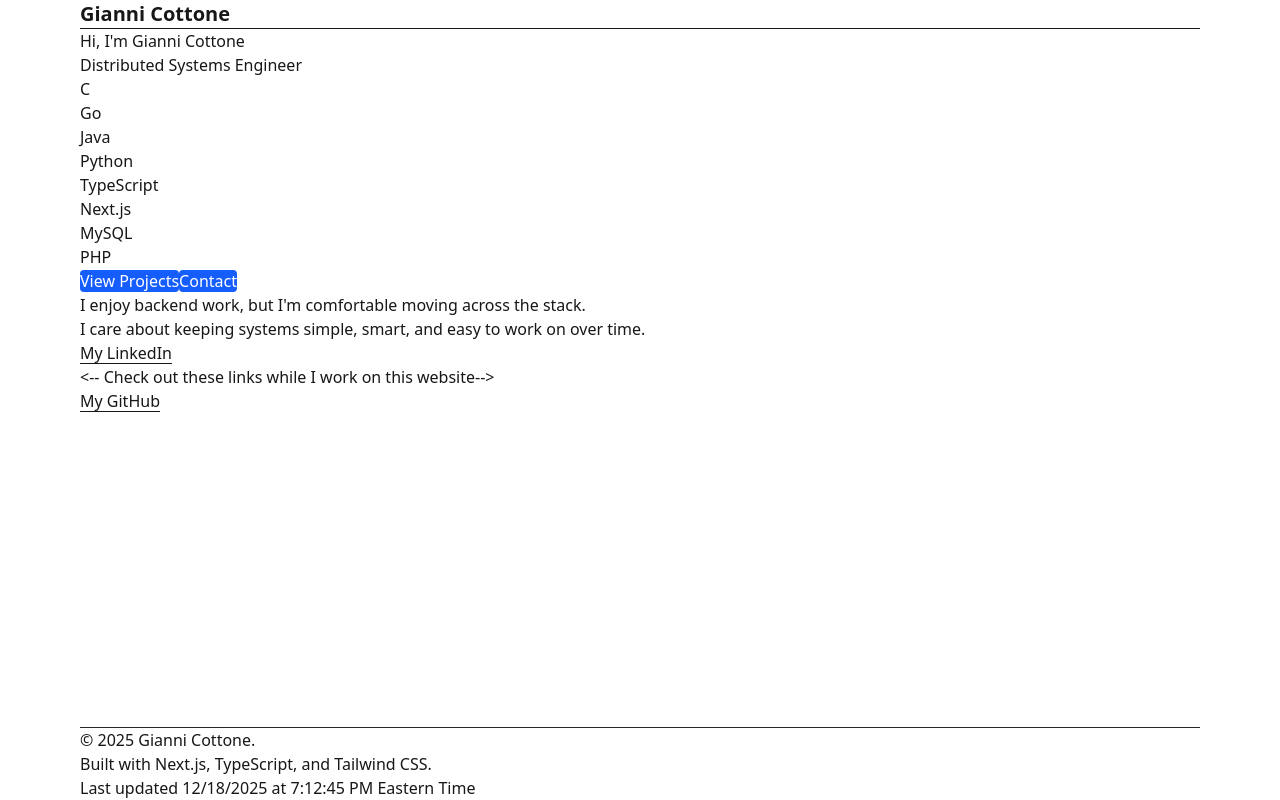
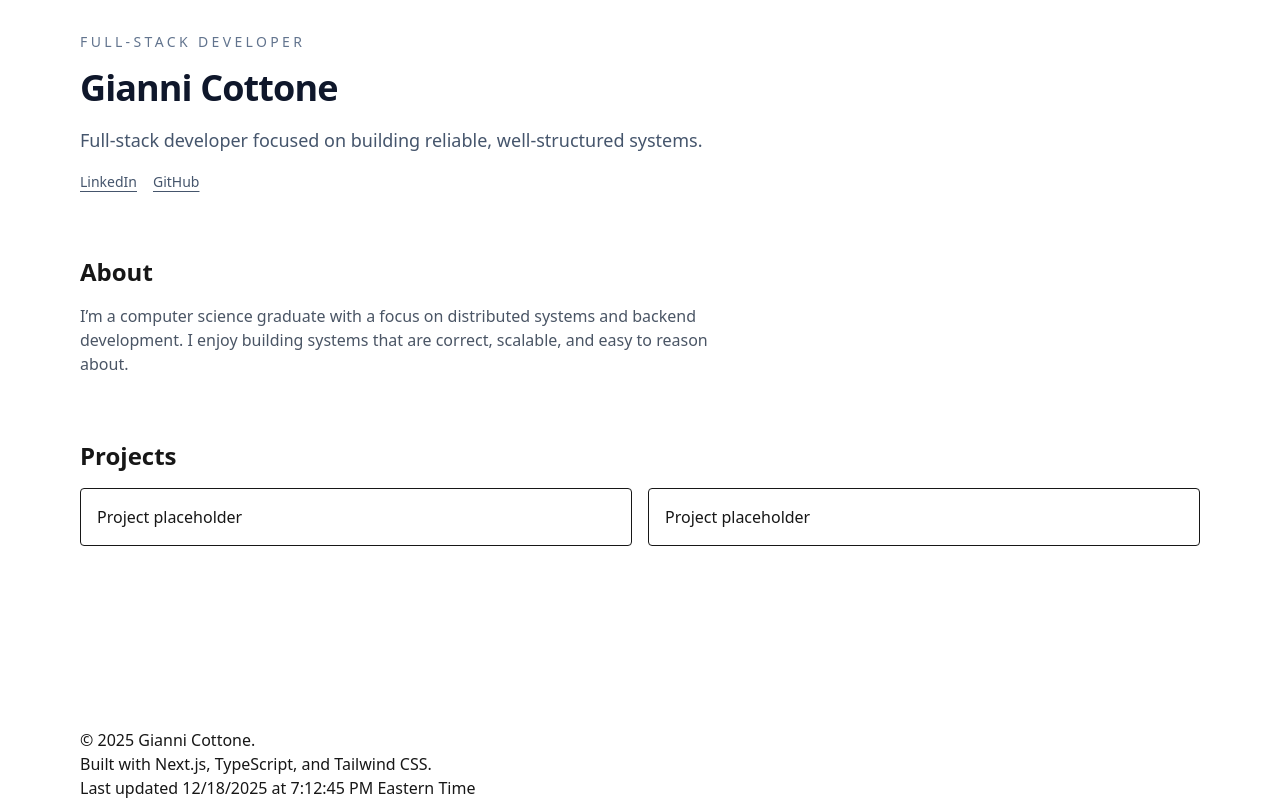
Before and after one commit to giannicottone/gianni-portfolio, a Next.js app: page / in a window 1280 px wide. Built offline with nearby package versions, Linux system fonts and the light colour scheme.

Commit message:
Removed Header For Now and revamped homepage

```diff
--- a/src/app/layout.tsx
+++ b/src/app/layout.tsx
@@ -18,7 +18,6 @@ export default function RootLayout({
     <html lang="en">
       <body className="min-h-screen">
       <div className="mx-auto w-full max-w-6xl px-4 flex min-h-screen flex-col">
-        <Header />
         <main className="flex-1">{children}</main>
         <Footer />
       </div>
--- a/src/app/page.tsx
+++ b/src/app/page.tsx
@@ -1,68 +1,73 @@
-
 import Link from "next/link";
 
-export default function Home() {
+const socialLinks = [
+  {
+    href: "https://www.linkedin.com/in/gianni-cottone/",
+    label: "LinkedIn",
+    description: "Connect professionally",
+  },
+  {
+    href: "https://github.com/giannicottone",
+    label: "GitHub",
+    description: "Browse my code",
+  },
+];
+
+export default function HomePage() {
   return (
-     <div>
-
-      <section>
-
-        <p>
-        Hi, I{"'"}m Gianni Cottone
-        </p>
-
-        <h1>
-        Distributed Systems Engineer
-        </h1>
-
-       <ul>
-        <li>C </li>
-        <li>Go</li>
-        <li>Java</li>
-        <li>Python</li>
-        <li>TypeScript</li>
-        <li>Next.js</li>
-        <li>MySQL</li>
-        <li>PHP</li>
-      </ul>
-
-        <nav>
-          <Link href="/projects" className="btn basis-1/4">
-            View Projects
-          </Link>
-          <Link href="/contact" className="btn basis-1/4">
-            Contact
-          </Link>
-        </nav>
-
-        <p>
-          I enjoy backend work, but I'm comfortable moving across the stack.
-          <span className="block">
-          I care about keeping systems simple, smart, and easy to work on over time.
-          </span>
-        </p>
-
-        <div>
-        <Link
-          href="https://www.linkedin.com/in/gianni-cottone/"
-          rel="noreferrer"
-          className="hover:text-neutral-400 underline underline-offset-4"
-        >
-          My LinkedIn
-        </Link>
-        <p>{"<--"} Check out these links while I work on this website{"-->"}</p>
-        <Link
-          href="https://github.com/giannicottone"
-          rel="noreferrer"
-          className="hover:text-neutral-400 underline underline-offset-4"
-        >
-          My GitHub
-        </Link>
+    <div className="space-y-16 py-8">
+      {/* Hero */}
+      <section className="space-y-4">
+        <div className="space-y-4">
+          <p className="text-sm font-medium uppercase tracking-[0.24em] text-slate-500">
+            Full-Stack Developer
+          </p>
+          <h1 className="text-4xl font-bold tracking-tight text-slate-900">
+            Gianni Cottone
+          </h1>
+          <p className="max-w-2xl text-lg leading-8 text-slate-600">
+          Full-stack developer focused on building reliable, well-structured systems.
+          </p>
         </div>
 
-
+        <div className="flex gap-4 text-sm text-slate-600">
+          {socialLinks.map((link) => (
+            <Link
+              key={link.label}
+              href={link.href}
+              target="_blank"
+              rel="noopener noreferrer"
+              className="underline underline-offset-4 transition hover:text-slate-900"
+            >
+              {link.label}
+            </Link>
+          ))}
+        </div>
       </section>
 
-      </div>
+      {/* About Preview */}
+      <section className="space-y-4">
+        <h2 className="text-2xl font-semibold">About</h2>
+        <p className="text-gray-600 max-w-2xl">
+          I’m a computer science graduate with a focus on distributed systems and backend development.
+          I enjoy building systems that are correct, scalable, and easy to reason about.
+        </p>
+      </section>
+
+      {/* Projects Preview */}
+      <section className="space-y-4">
+        <h2 className="text-2xl font-semibold">Projects</h2>
+
+        <div className="grid gap-4 md:grid-cols-2">
+          <div className="border p-4 rounded">
+            Project placeholder
+          </div>
+          <div className="border p-4 rounded">
+            Project placeholder
+          </div>
+        </div>
+      </section>
+
+    </div>
   );
 }
--- a/src/components/layout/Footer.tsx
+++ b/src/components/layout/Footer.tsx
@@ -6,7 +6,7 @@ export default async function Footer() {
 
 
   return (
-    <footer className="border-t border-neutral-800">
+    <footer>
     <div>
     <div>
     <p>© {new Date().getFullYear()} Gianni Cottone.</p>
```
